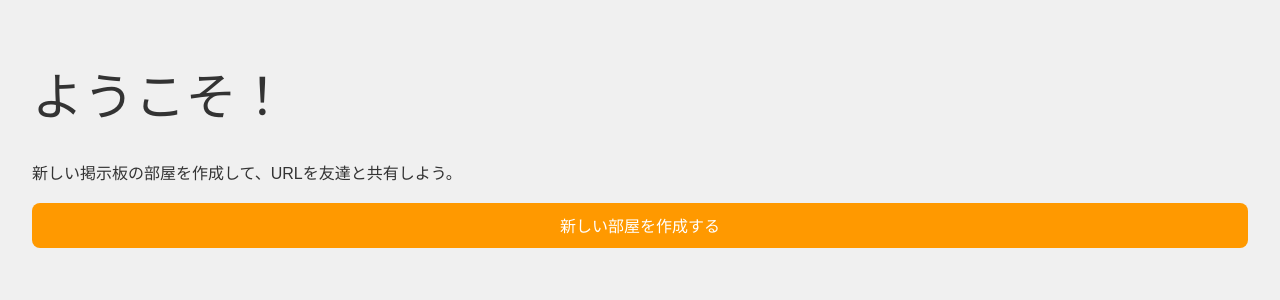
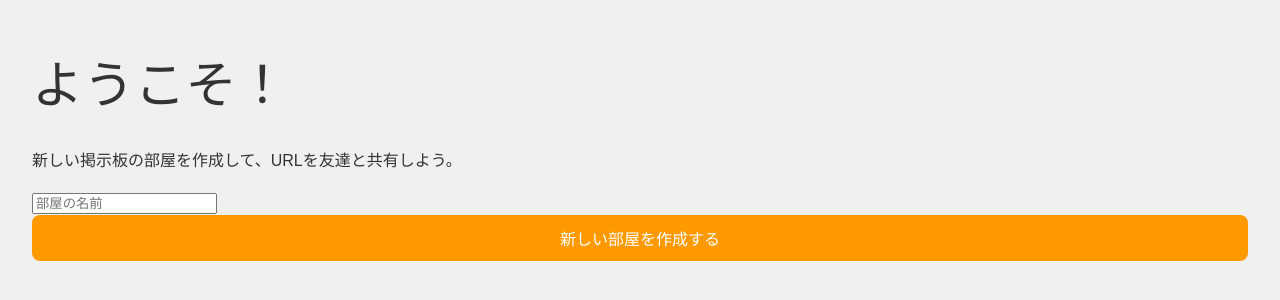
Before and after one commit to KMMThmurakami/secret_panels, a React (Vite) app: page / in a window 1280 px wide. Shown: the part 258-558 px from the top of the page. Built offline with nearby package versions, Linux system fonts and the light colour scheme; no server answers.

Commit message:
add room name

```diff
--- a/src/pages/HomePage.tsx
+++ b/src/pages/HomePage.tsx
@@ -8,9 +8,15 @@ const roomsTableName = import.meta.env.VITE_SUPABASE_CONFIG_NAME as string;
 
 function HomePage() {
   const [isCreating, setIsCreating] = useState(false);
+  const [roomName, setRoomName] = useState("");
   const navigate = useNavigate();
 
   const handleCreateRoom = async () => {
+    if (!roomName.trim()) {
+      alert("部屋の名前を入力してください。");
+      return;
+    }
+
     setIsCreating(true);
     try {
       // 部屋の一意なIDとして、現在時刻と乱数を組み合わせた文字列を生成
@@ -20,7 +26,7 @@ function HomePage() {
       // 新しい部屋をDBに作成
       const { data, error } = await supabase
         .from(roomsTableName)
-        .insert({ hashed_id: hashedId })
+        .insert({ hashed_id: hashedId, name: roomName })
         .select()
         .single();
 
@@ -39,9 +45,17 @@ function HomePage() {
     <div className="home-container">
       <h1>ようこそ！</h1>
       <p>新しい掲示板の部屋を作成して、URLを友達と共有しよう。</p>
-      <button onClick={handleCreateRoom} disabled={isCreating}>
-        {isCreating ? "作成中..." : "新しい部屋を作成する"}
-      </button>
+      <div className="create-room-form">
+        <input
+          type="text"
+          value={roomName}
+          onChange={(e) => setRoomName(e.target.value)}
+          placeholder="部屋の名前"
+        />
+        <button onClick={handleCreateRoom} disabled={isCreating}>
+          {isCreating ? '作成中...' : '新しい部屋を作成する'}
+        </button>
+      </div>
     </div>
   );
 }
--- a/src/pages/RoomPage.tsx
+++ b/src/pages/RoomPage.tsx
@@ -21,6 +21,7 @@ function RoomPage() {
 
   const [room, setRoom] = useState<{
     id: number;
+    name: string;
     password_hash: string | null;
   } | null>(null);
   const [posts, setPosts] = useState<Post[]>([]);
@@ -44,7 +45,7 @@ function RoomPage() {
       // ハッシュIDから部屋の内部IDとパスワードを取得
       const { data: roomData, error: roomError } = await supabase
         .from(roomsTableName)
-        .select("id, password_hash")
+        .select('id, name, password_hash')
         .eq("hashed_id", hashedRoomId)
         .single();
 
@@ -100,7 +101,7 @@ function RoomPage() {
             r ? { ...r, password_hash: payload.new.password_hash } : null
           );
           setIsOpen(false);
-          alert("合言葉が変更されました。");
+          alert("合言葉が設定されました。");
         }
       )
       .subscribe();
@@ -143,7 +144,7 @@ function RoomPage() {
       console.error(error);
     } else {
       setPasswordInput("");
-      alert("合言葉を設定・変更しました。");
+      alert("合言葉を設定しました。");
     }
   };
 
@@ -180,7 +181,7 @@ function RoomPage() {
         この部屋のURL: <code>{window.location.href}</code>
       </p>
       <header>
-        <h2>掲示板</h2>
+        <h2>{room.name}</h2>
         {/* 合言葉設定と表示ボタンのセクション */}
         <section className="controls-section">
           {!room.password_hash && (
@@ -192,7 +193,7 @@ function RoomPage() {
                 type="password"
                 value={passwordInput}
                 onChange={(e) => setPasswordInput(e.target.value)}
-                placeholder="合言葉を設定・変更"
+                placeholder="合言葉を設定"
               />
               <button type="submit">設定</button>
             </form>
```
